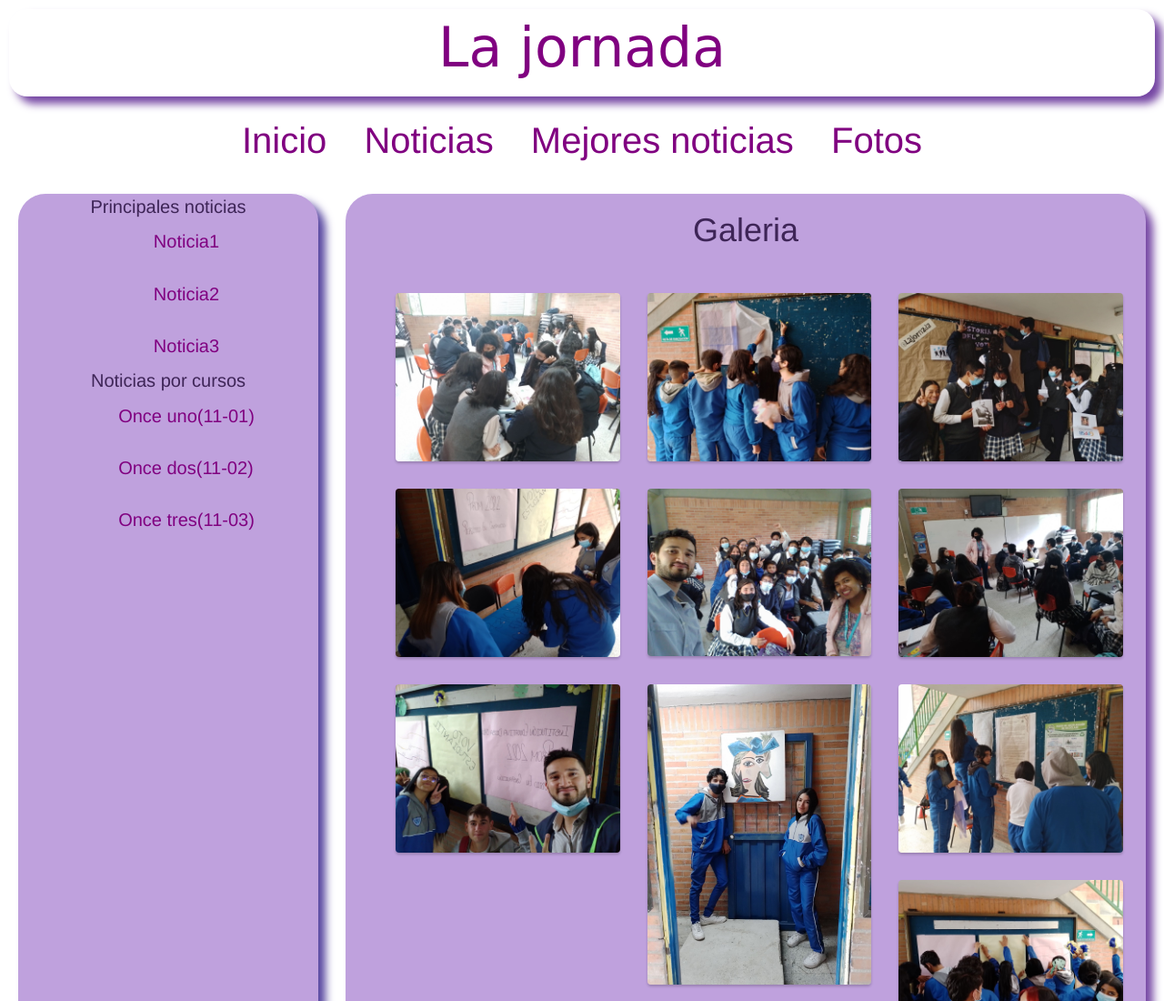
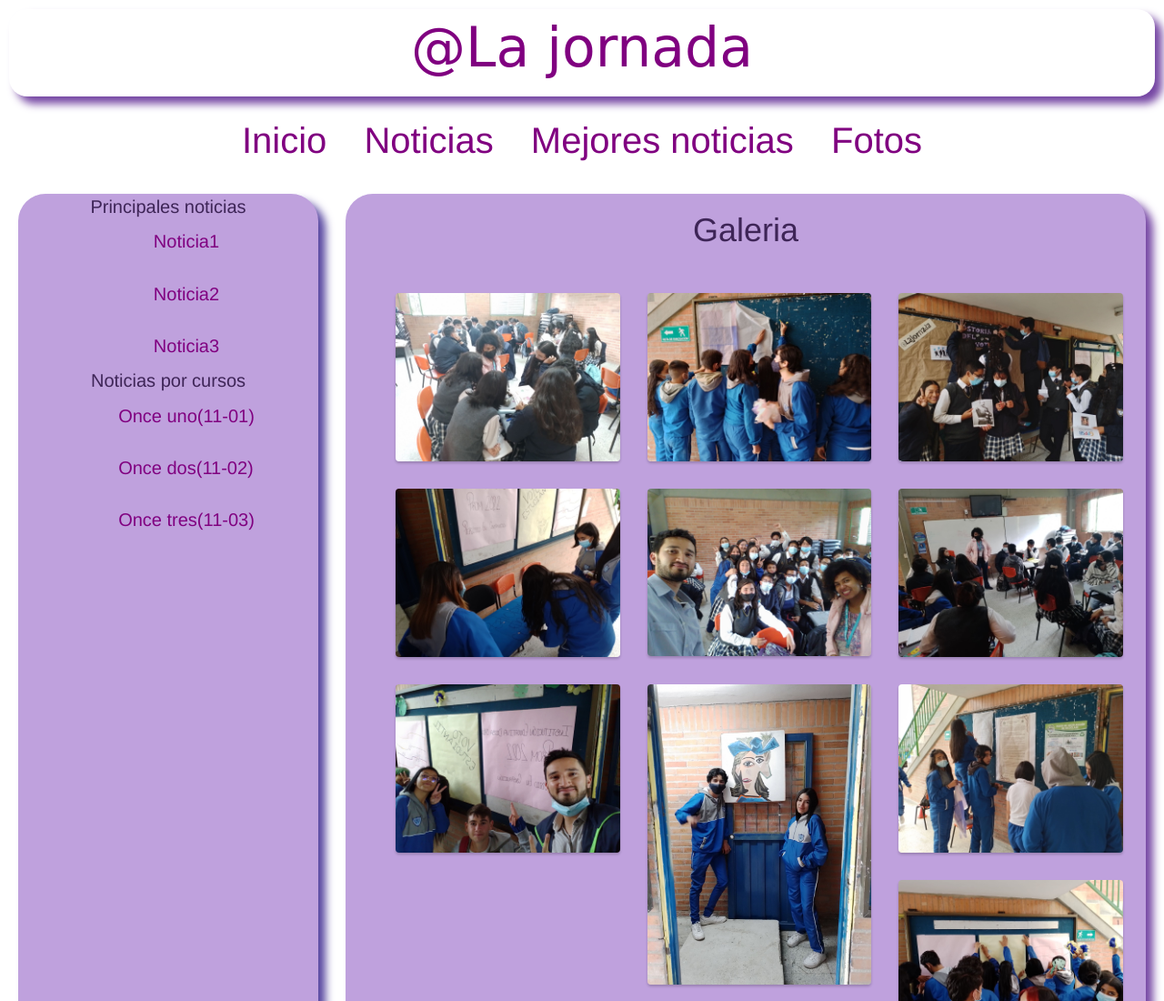
Before and after one commit to nico7327/La-jornada, a plain HTML site: page foto.html in a window 1280 px wide. Shown: the top 1100 px of the page at 91% size. Drawn offline with nearby package versions, Linux system fonts and the light colour scheme; some packages are replaced by stand-ins of ours; a script that the page names is missing; a web font is replaced by a local one.

Commit message:
Update foto.html

```diff
--- a/foto.html
+++ b/foto.html
@@ -17,7 +17,7 @@
 
       <header class="cabezera">
           <p>
-              La jornada
+              @La jornada
           </p>
       </header>
       <nav class="navegacion">
```
